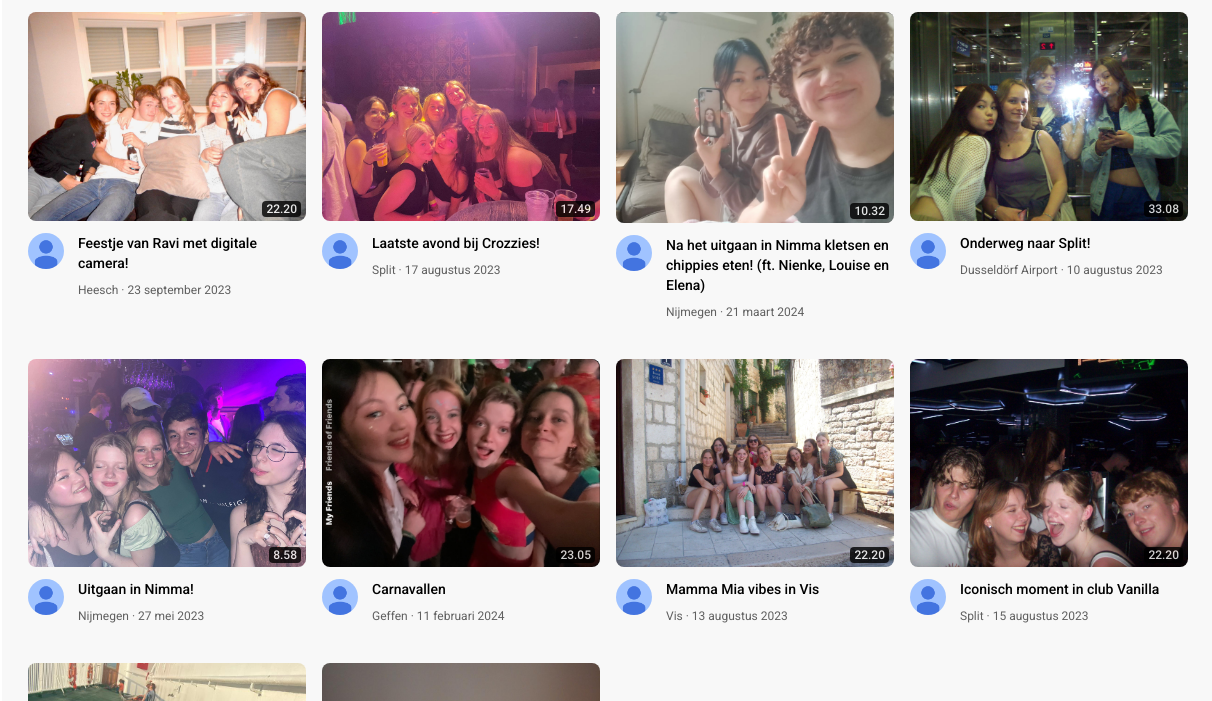
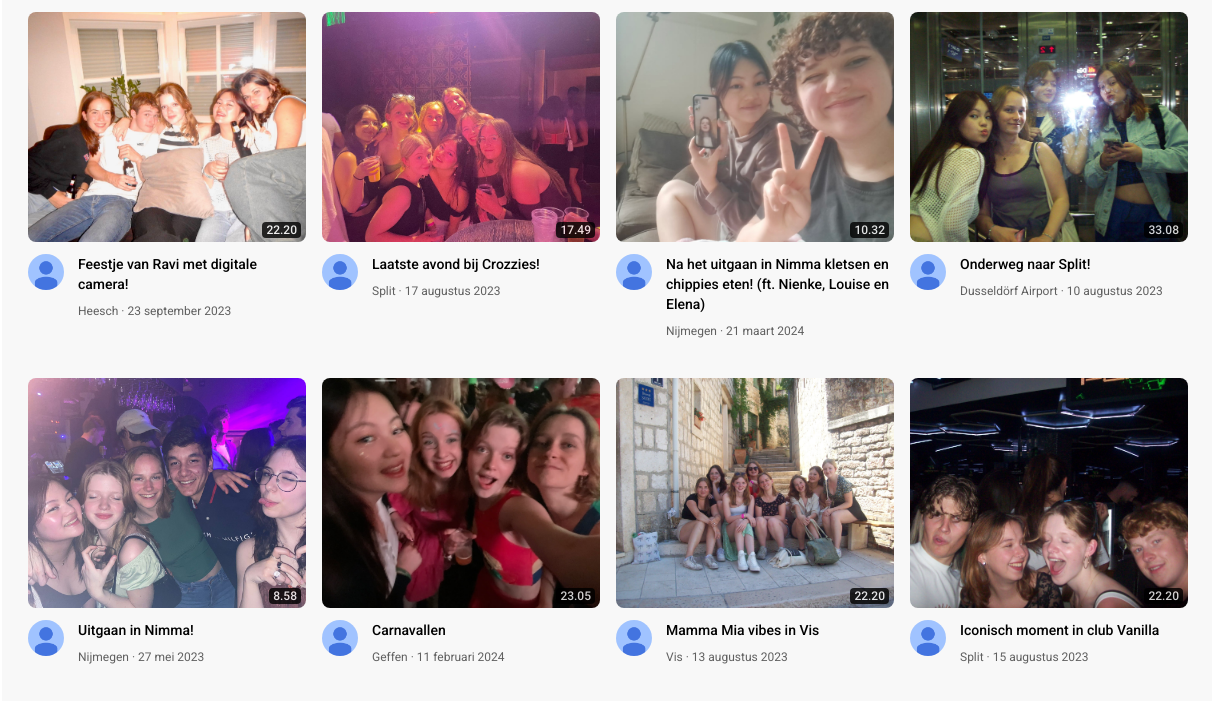
Before and after one commit to Ithanhmy/test-website, a plain HTML site: page index.html in a window 1280 px wide. Shown: the part 58-759 px from the top of the page, 68-1280 px from the left. Drawn offline with Linux system fonts and the light colour scheme.

Commit message:
Update video.css

```diff
--- a/styles/video.css
+++ b/styles/video.css
@@ -4,6 +4,8 @@
 .thumbnail{
     width: 100%;
     border-radius: 8px;
+    object-fit: cover;
+    height: 230px;
 }
 
 .video-title {
```
